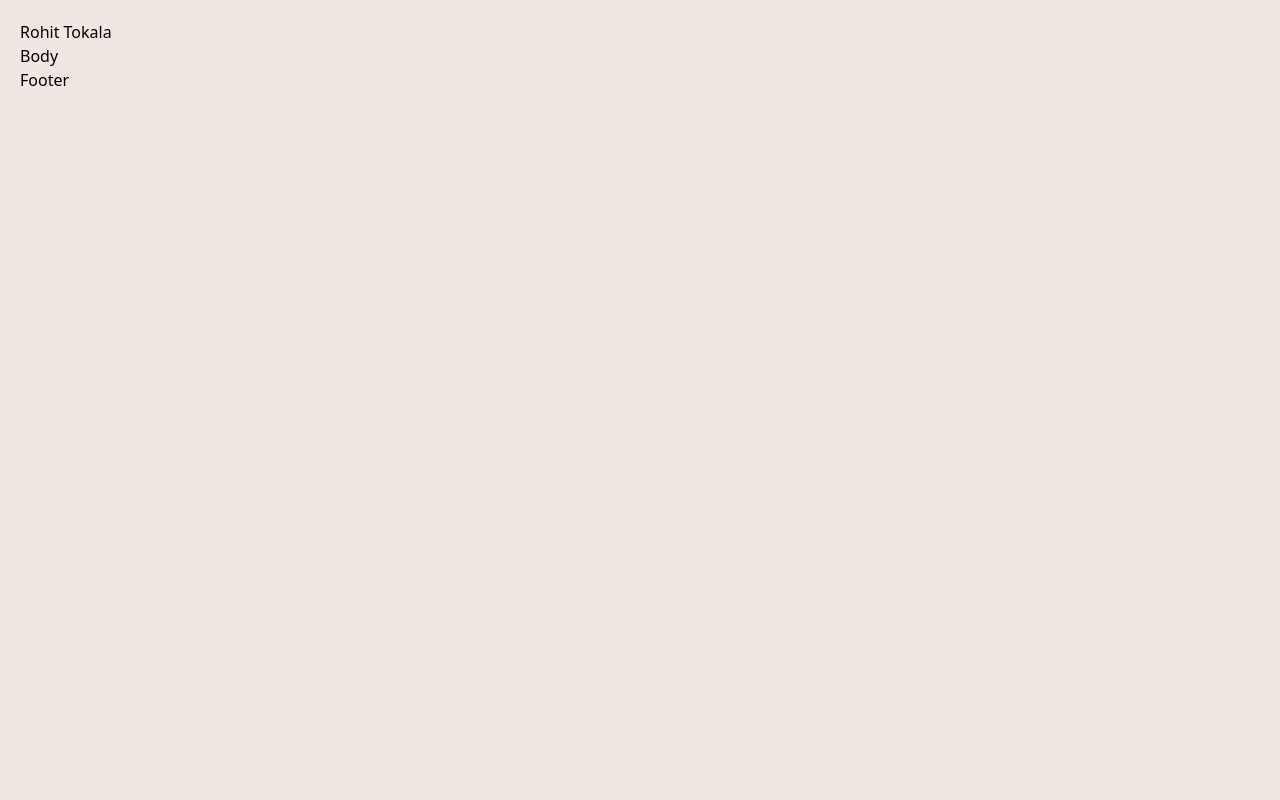
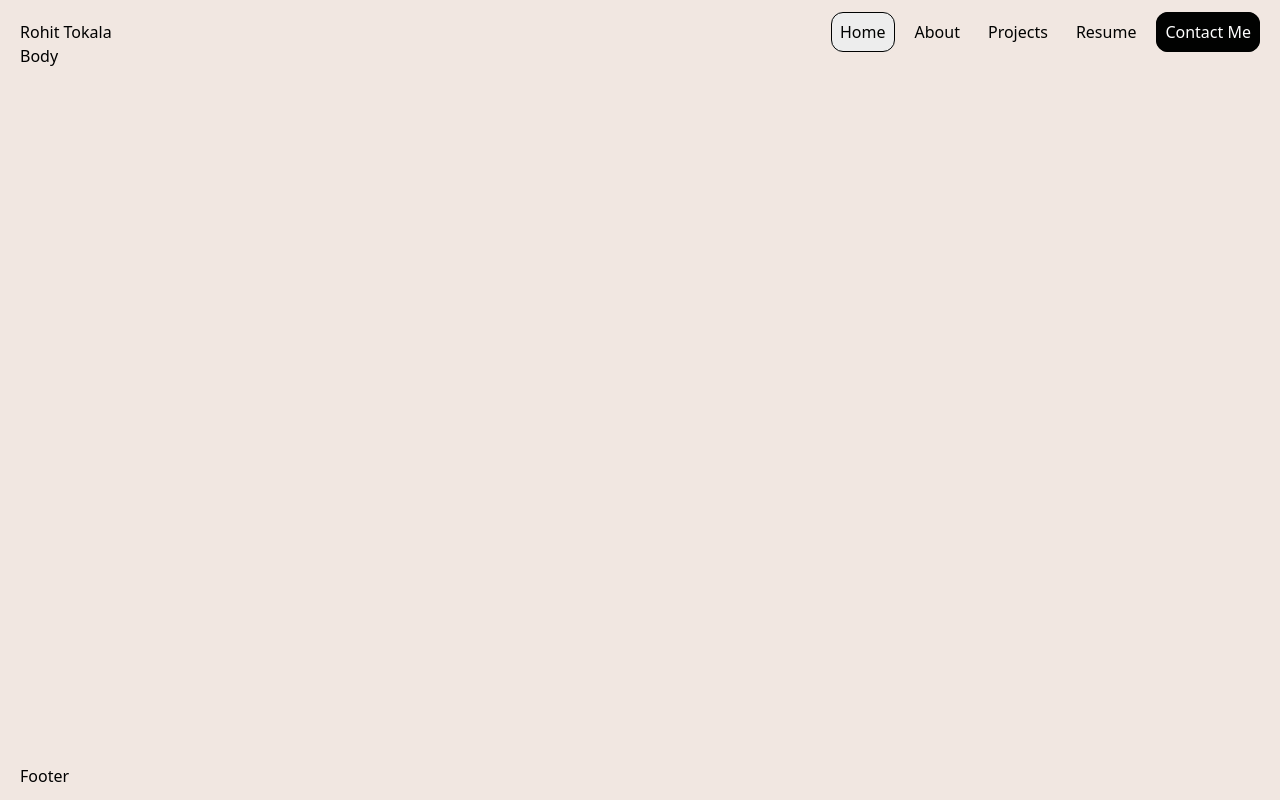
Before and after one commit to rtokala14/portfolio, a Next.js app: page / in a window 1280 px wide. Built offline with nearby package versions, Linux system fonts and the light colour scheme.

Commit message:
Header navigation and active styles

```diff
--- a/package.json
+++ b/package.json
@@ -9,6 +9,7 @@
     "start": "next start"
   },
   "dependencies": {
+    "classnames": "^2.3.2",
     "next": "13.0.2",
     "react": "18.2.0",
     "react-dom": "18.2.0",
--- /dev/null
+++ b/src/components/NavLink.tsx
@@ -0,0 +1,30 @@
+import Link, { LinkProps } from "next/link";
+import { useRouter } from "next/router";
+import React, { Children } from "react";
+import cx from "classnames";
+
+type NavLinkProps = React.PropsWithChildren<LinkProps> & {
+  activeClassName?: string;
+};
+
+export function NavLink({
+  children,
+  activeClassName = "selected",
+  ...props
+}: NavLinkProps) {
+  const { asPath } = useRouter();
+  const child = Children.only(children) as React.ReactElement;
+  const childClassName = child.props.className || "";
+
+  const isActive = asPath === props.href || asPath === props.as;
+
+  const className = cx(childClassName, { [activeClassName]: isActive });
+
+  return (
+    <Link {...props}>
+      {React.cloneElement(child, {
+        className: className || null,
+      })}
+    </Link>
+  );
+}
--- a/src/pages/footer.tsx
+++ b/src/components/footer.tsx
@@ -1,6 +1,6 @@
 export function Footer() {
   return (
-    <div>
+    <div className=" fixed bottom-3">
       <text>Footer</text>
     </div>
   );
--- /dev/null
+++ b/src/components/header.tsx
@@ -0,0 +1,67 @@
+import Link from "next/link";
+import { useRouter } from "next/router";
+
+export function Header() {
+  const router = useRouter();
+  const currentRoute = router.pathname;
+
+  return (
+    <div className=" flex flex-row items-center justify-between">
+      <text>Rohit Tokala</text>
+      <ul className=" flex flex-row items-center gap-3 text-primary">
+        <li>
+          <Link
+            className={` rounded-xl p-2 hover:bg-shadow  ${
+              currentRoute === "/" ? `border bg-shadow font-medium` : ""
+            }`}
+            href="/"
+          >
+            Home
+          </Link>
+        </li>
+        <li>
+          <Link
+            className={` rounded-xl p-2 hover:bg-shadow ${
+              currentRoute === "/about" ? `border bg-shadow font-medium` : ""
+            }`}
+            href="/about"
+          >
+            About
+          </Link>
+        </li>
+        <li>
+          <Link
+            className={` rounded-xl p-2 hover:bg-shadow ${
+              currentRoute === "/projects" ? `border bg-shadow font-medium` : ""
+            }`}
+            href={"/projects"}
+          >
+            Projects
+          </Link>
+        </li>
+        <li>
+          <Link
+            className={` rounded-xl p-2 hover:bg-shadow  ${
+              currentRoute === "/resume" ? `border bg-shadow font-medium` : ""
+            }`}
+            href={"/resume"}
+          >
+            Resume
+          </Link>
+        </li>
+        <li>
+          <Link
+            className={` rounded-xl border border-primary bg-primary p-2 hover:bg-shadow hover:text-primary ${
+              currentRoute === "/contact"
+                ? "border bg-shadow font-medium text-primary"
+                : "text-white"
+            }`}
+            href={"/contact"}
+          >
+            Contact Me
+          </Link>
+        </li>
+      </ul>
+    </div>
+  );
+}
--- a/src/pages/_app.tsx
+++ b/src/pages/_app.tsx
@@ -1,9 +1,17 @@
 import { type AppType } from "next/dist/shared/lib/utils";
+import { Footer } from "../components/footer";
+import { Header } from "../components/header";
 
 import "../styles/globals.css";
 
 const MyApp: AppType = ({ Component, pageProps }) => {
-  return <Component {...pageProps} />;
+  return (
+    <>
+      <Header />
+      <Component {...pageProps} />
+      <Footer />
+    </>
+  );
 };
 
 export default MyApp;
--- /dev/null
+++ b/src/pages/about.tsx
@@ -0,0 +1,3 @@
+export default function About() {
+  return <div>About</div>;
+}
--- /dev/null
+++ b/src/pages/contact.tsx
@@ -0,0 +1,3 @@
+export default function Contact() {
+  return <div>Contact</div>;
+}
--- a/src/pages/header.tsx
+++ /dev/null
@@ -1,7 +0,0 @@
-export function Header() {
-  return (
-    <div>
-      <text>Rohit Tokala</text>
-    </div>
-  );
-}
--- a/src/pages/index.tsx
+++ b/src/pages/index.tsx
@@ -1,9 +1,6 @@
 import { type NextPage } from "next";
 import Head from "next/head";
-import Link from "next/link";
-import { Body } from "./body";
-import { Footer } from "./footer";
-import { Header } from "./header";
+import { Body } from "../components/body";
 
 const Home: NextPage = () => {
   return (
@@ -13,11 +10,7 @@ const Home: NextPage = () => {
         <meta name="description" content="Generated by create-t3-app" />
         <link rel="icon" href="/favicon.ico" />
       </Head>
-      <div>
-        <Header />
-        <Body />
-        <Footer />
-      </div>
+      <Body />
     </>
   );
 };
--- /dev/null
+++ b/src/pages/projects.tsx
@@ -0,0 +1,3 @@
+export default function Projects() {
+  return <div>Projects</div>;
+}
--- /dev/null
+++ b/src/pages/resume.tsx
@@ -0,0 +1,3 @@
+export default function Resume() {
+  return <div>Resume</div>;
+}
```
Also changed, not shown: src/components/body.tsx (renamed from src/pages/body.tsx), 1 other file (tests, documents, lock files or other folders).
